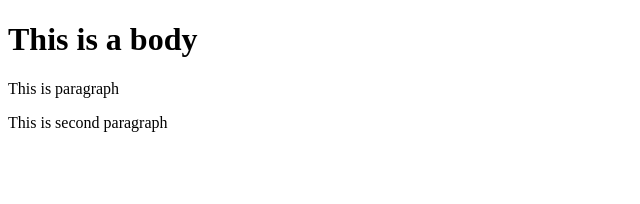
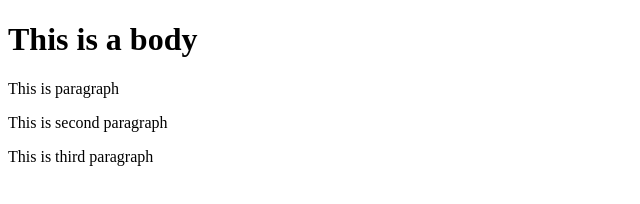
Before and after one commit to ajaycode12/git_test, a website: page index.html in a window 1280 px wide. Shown: the whole page, without its empty margins (0-640 px from the left). Drawn offline with Linux system fonts and the light colour scheme.

Commit message:
fifth commit

```diff
--- a/index.html
+++ b/index.html
@@ -8,5 +8,6 @@
         </h1>
         <p>This is paragraph</p>
         <p>This is second paragraph</p>
+        <p>This is third paragraph</p>
     </body>
 </html>
```
Also changed, not shown: package.json (added, +24 -0 lines), 2 other files.
